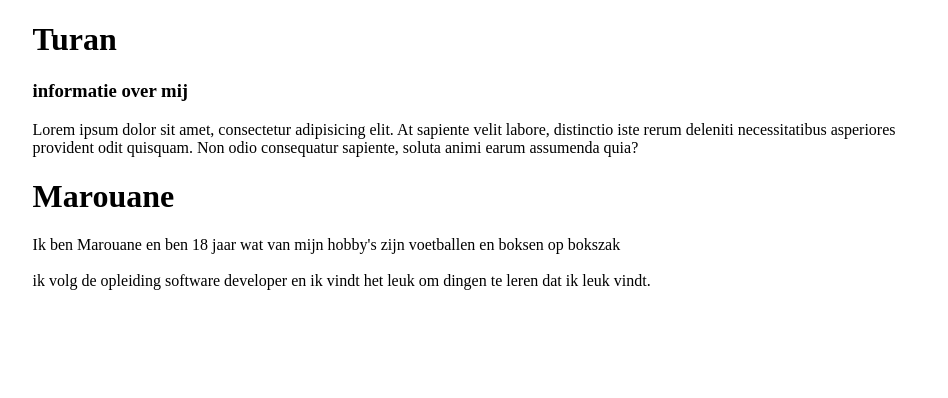
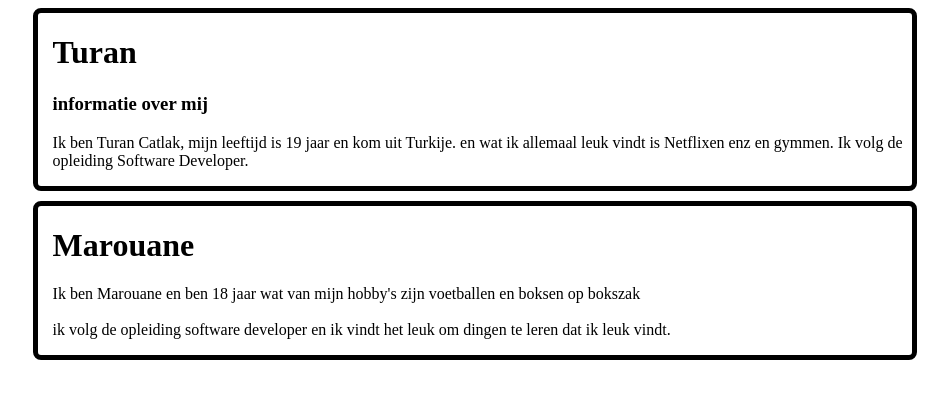
Before and after one commit to 2Ran076/PRO-G-M-T, a plain HTML site: page index.html in a window 1280 px wide. Shown: the whole page, without its empty margins (165-1113 px from the left). Drawn offline with Linux system fonts and the light colour scheme.

Commit message:
profiel bijwerking

```diff
--- a/index.html
+++ b/index.html
@@ -9,15 +9,19 @@
 <body>
     <div class="wrapper">
         <div class="Turan-profiel">
-            <h1>Turan</h1>
-            <h3>informatie over mij</h3>
-            <p>Lorem ipsum dolor sit amet, consectetur adipisicing elit. At sapiente velit labore, distinctio iste rerum deleniti necessitatibus asperiores provident odit quisquam. Non odio consequatur sapiente, soluta animi earum assumenda quia?</p>
+            <div class="text-turan">
+                <h1>Turan</h1>
+                <h3>informatie over mij</h3>
+                <p>Ik ben Turan Catlak, mijn leeftijd is 19 jaar en kom uit Turkije. en wat ik allemaal leuk vindt is Netflixen enz en gymmen. Ik volg de opleiding Software Developer.</p>
+            </div>
         </div>
         <div class="wrapper2">
             <div class="Marouane-profiel">
-                <h1>Marouane</h1>
-                <p>Ik ben Marouane en ben 18 jaar wat van mijn hobby's zijn voetballen en boksen op bokszak <Br></Br>
-                    ik volg de opleiding software developer en ik vindt het leuk om dingen te leren dat ik leuk vindt. </p>
+                <div class="Marouane-text">
+                    <h1>Marouane</h1>
+                    <p>Ik ben Marouane en ben 18 jaar wat van mijn hobby's zijn voetballen en boksen op bokszak <Br></Br>
+                        ik volg de opleiding software developer en ik vindt het leuk om dingen te leren dat ik leuk vindt. </p>
+                </div>
     </div>
 
 </body>
--- a/style.css
+++ b/style.css
@@ -2,6 +2,20 @@
     width: 70%;
     margin: 0 auto;
 }
-.Turan-Profiel{
-    border-style: solid 3px black;
+.Turan-profiel{
+    border: 5px solid;
+    border-color: black;
+    border-radius: 8px;
 }
+.text-turan{
+    padding-left: 15px;
+}
+.Marouane-profiel{
+    border: 5px solid;
+    border-color: black;
+    border-radius: 8px;
+    margin-top: 10px;
+}
+.Marouane-text{
+    padding-left: 15px;
+}
```
